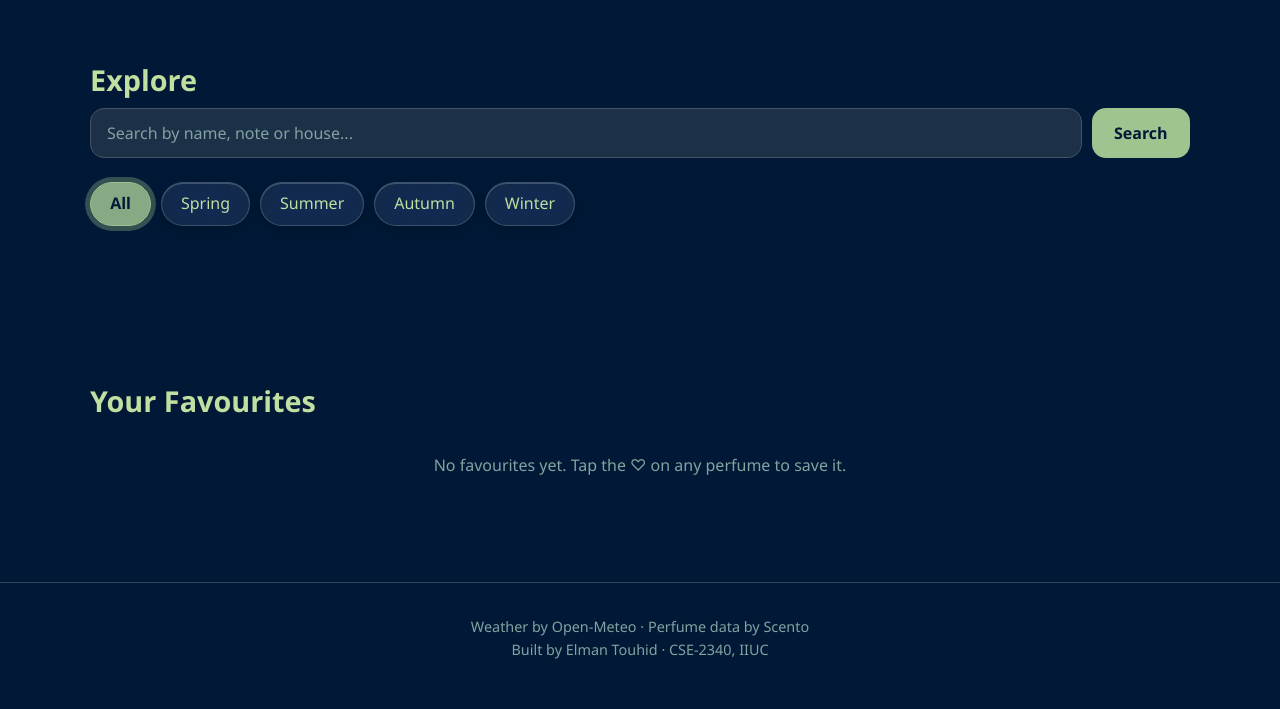
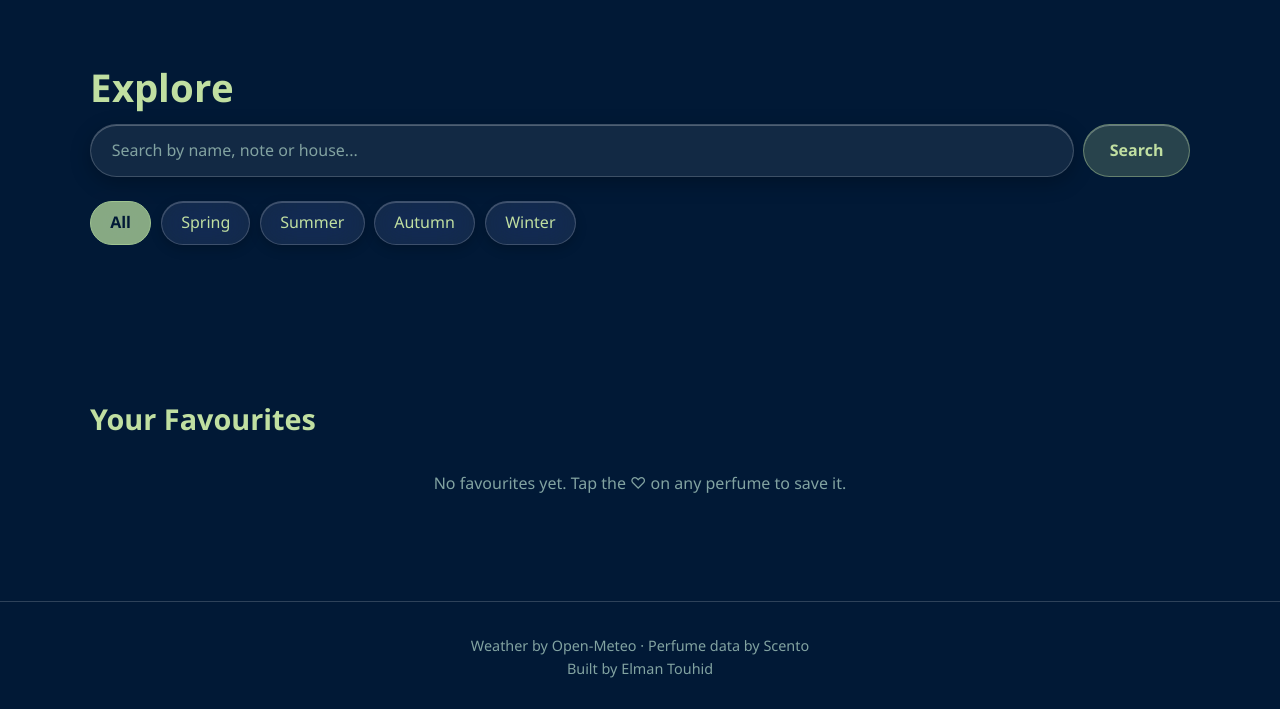
Before and after one commit to ElmanTouhid/Aura-Forecast, a plain HTML site: page index.html in a window 1280 px wide. Shown: the part 942-1651 px from the top of the page. Drawn offline with Linux system fonts and the light colour scheme; no server answers.

Commit message:
Enhance Explore section with new styling and class additions for improved visual appeal

```diff
--- a/index.html
+++ b/index.html
@@ -98,21 +98,21 @@
     </section>
 
     <!-- Explore -->
-    <section id="explore" class="section">
+    <section id="explore" class="section explore" data-reveal>
       <div class="container">
-        <h2 class="section-title">Explore</h2>
+        <h2 class="section-title split-text split-text--drop">Explore</h2>
 
-        <form id="search-form" class="search-form">
+        <form id="search-form" class="search-form glass-search">
           <input type="text" id="search-input" placeholder="Search by name, note or house..." autocomplete="off">
-          <button type="submit" class="btn">Search</button>
+          <button type="submit" class="btn btn--glass">Search</button>
         </form>
 
         <div id="season-filters" class="filters">
-          <button class="filter-btn active" data-season="all">All</button>
-          <button class="filter-btn" data-season="spring">Spring</button>
-          <button class="filter-btn" data-season="summer">Summer</button>
-          <button class="filter-btn" data-season="autumn">Autumn</button>
-          <button class="filter-btn" data-season="winter">Winter</button>
+          <button class="filter-btn active" data-season="all" style="--i:0">All</button>
+          <button class="filter-btn" data-season="spring" style="--i:1">Spring</button>
+          <button class="filter-btn" data-season="summer" style="--i:2">Summer</button>
+          <button class="filter-btn" data-season="autumn" style="--i:3">Autumn</button>
+          <button class="filter-btn" data-season="winter" style="--i:4">Winter</button>
         </div>
 
         <div id="explore-status" class="status"></div>
@@ -144,7 +144,7 @@
   <footer class="footer">
     <div class="container">
       <p>Weather by Open-Meteo · Perfume data by Scento</p>
-      <p>Built by Elman Touhid · CSE-2340, IIUC</p>
+      <p>Built by Elman Touhid</p>
     </div>
   </footer>
 
```
